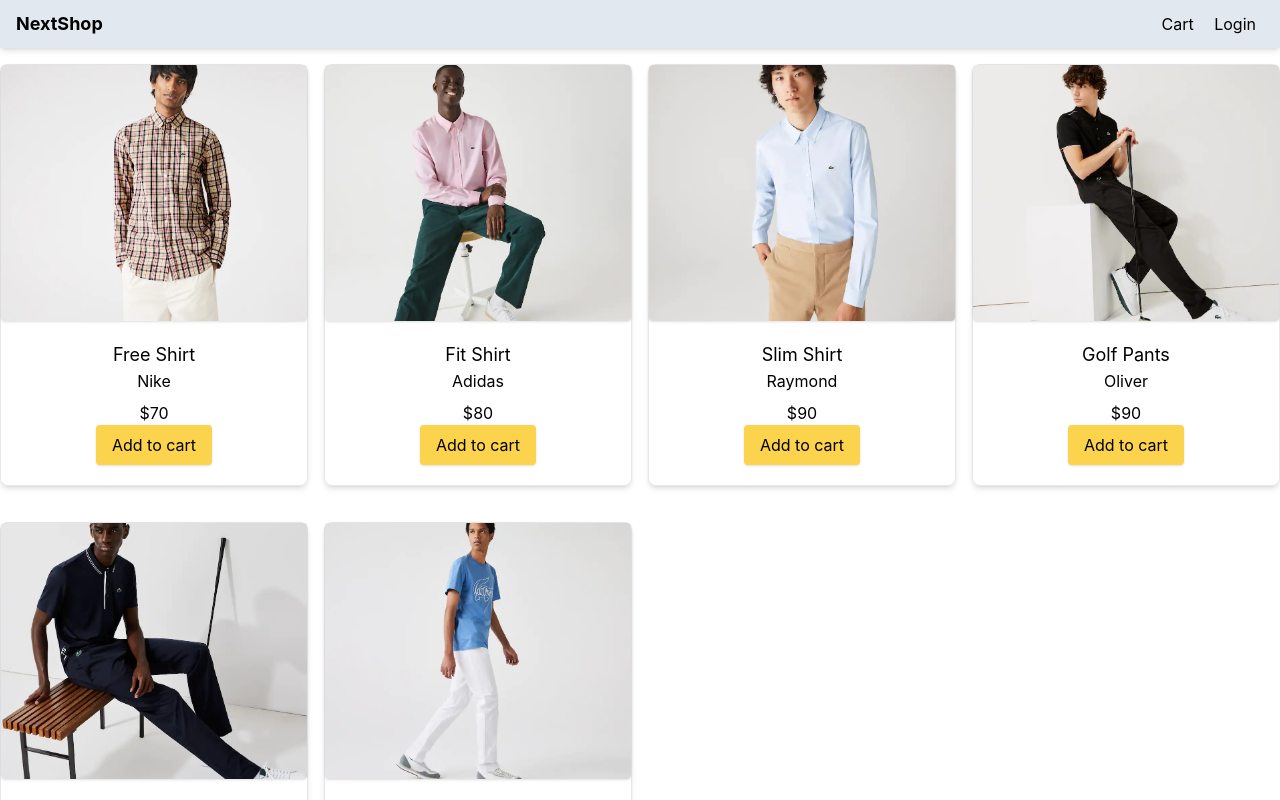
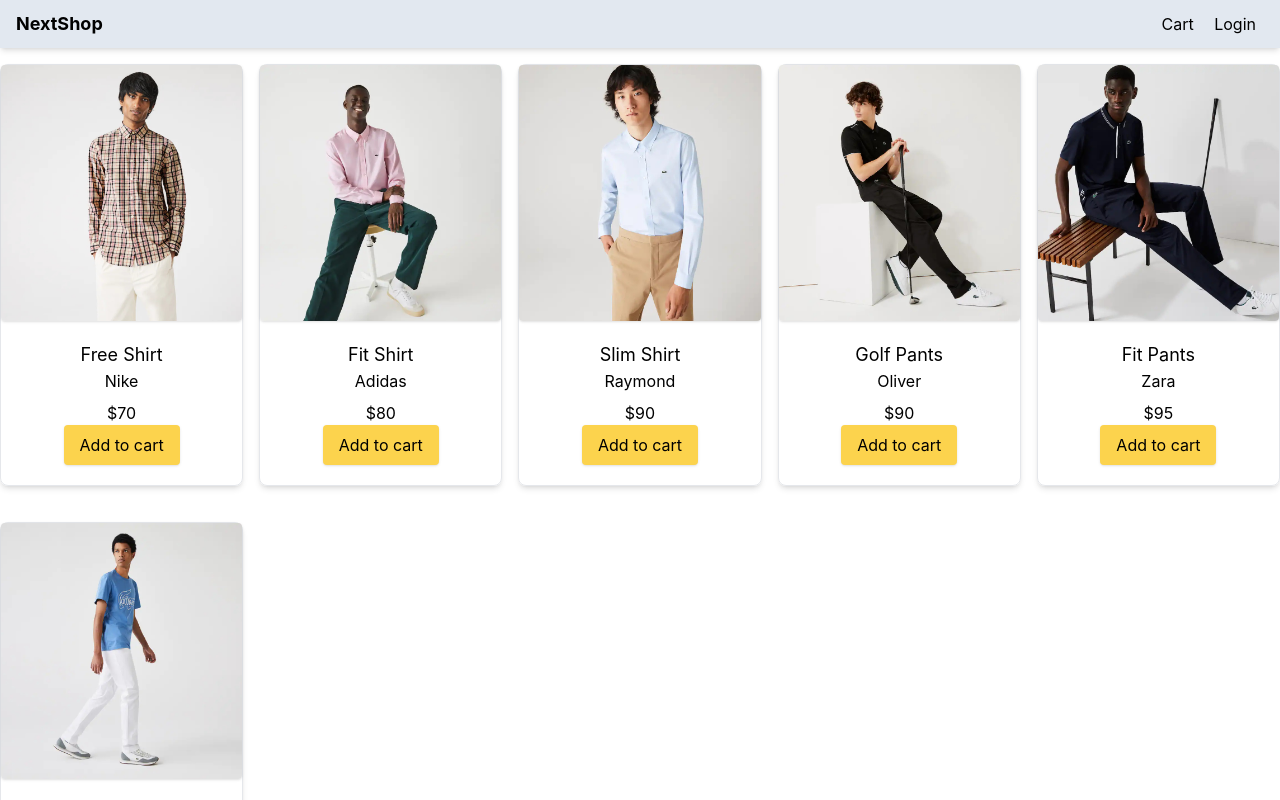
Before and after one commit to JBUkim/NextShop, a Next.js app: page / in a window 1280 px wide. Shown: the top 800 px of the page. Built offline with nearby package versions, Linux system fonts and the light colour scheme.

Commit message:
20220926

```diff
--- a/pages/index.js
+++ b/pages/index.js
@@ -20,13 +20,14 @@
     // </div>
     // </Layout>
 
-<Layout title="Home Page">
-      <div className="grid grid-cols-1 gap-4 md:grid-cols-3 lg:grid-cols-4">
+<Layout title="Home">
+      <div className="grid grid-cols1 gap-4 sm:grid-cols-2 md:grid-cols-3 lg:grid-cols-4 xl:grid-cols-5 2xl:grid-cols-6">
         {data.products.map((product) => (
-          <ProductItem product={product} key={product.slug}></ProductItem>
+          <ProductItem product={product} key={product.slug} />
         ))}
       </div>
-  </Layout>
+    </Layout>
+
 
   )
 }
```
